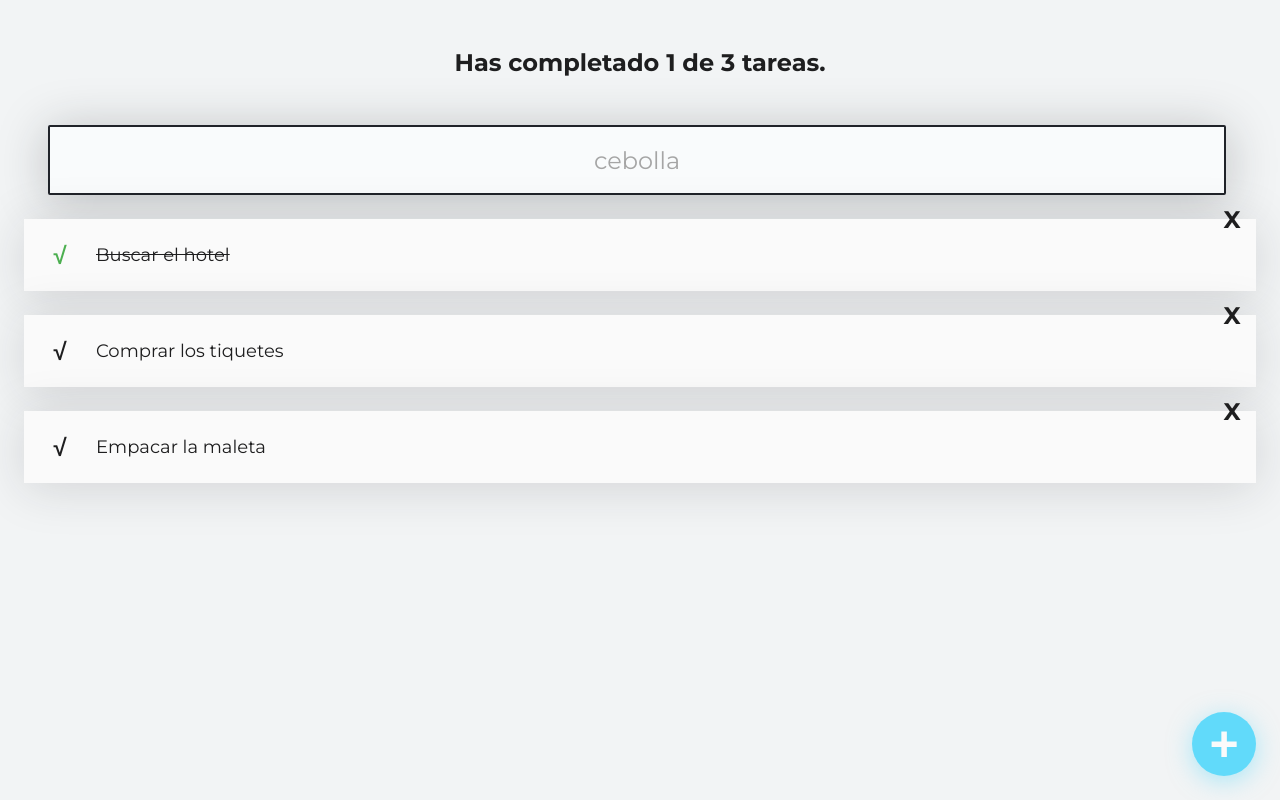
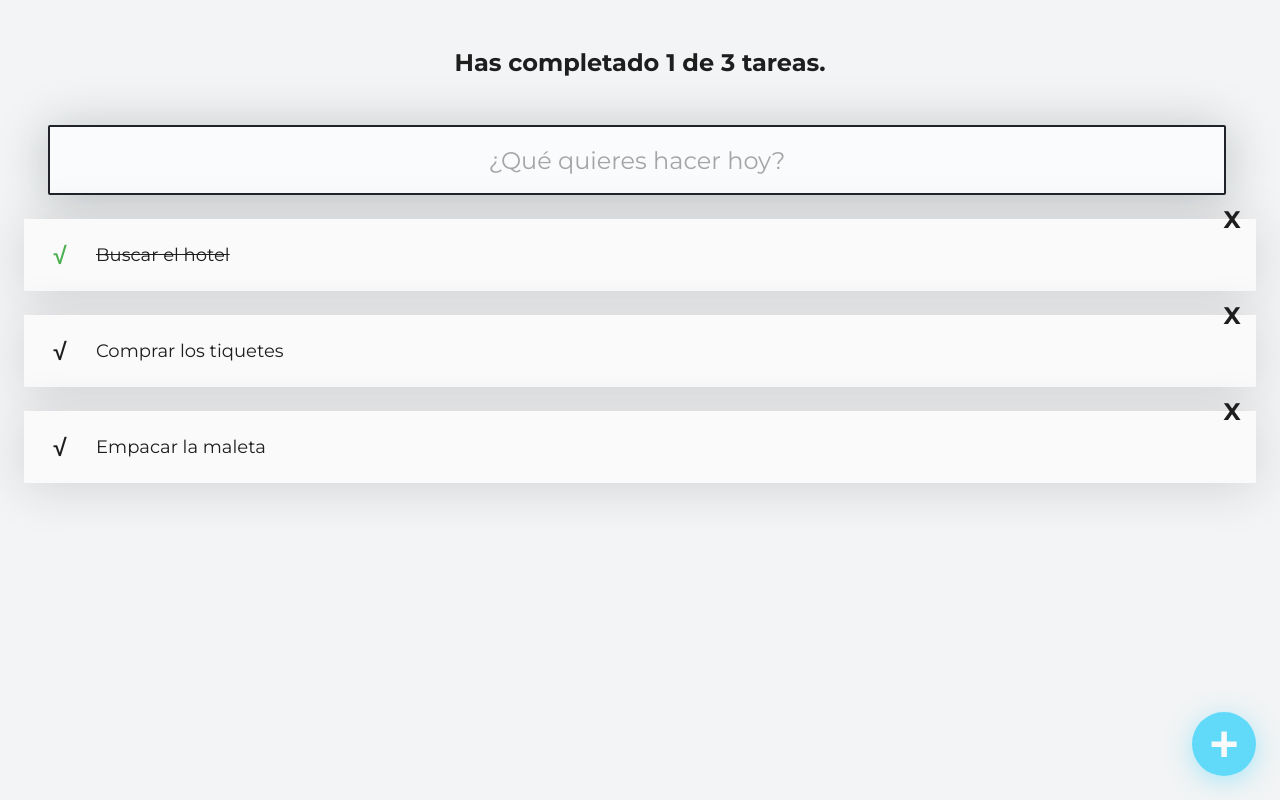
Before and after one commit to pabloa1311/todo-project, a React (Create React App) app: page / in a window 1280 px wide. Built offline with nearby package versions, Linux system fonts and the light colour scheme.

Commit message:
minor change in the search component Placeholder

```diff
--- a/src/components/TodoSearch.js
+++ b/src/components/TodoSearch.js
@@ -9,7 +9,7 @@ function TodoSearch({searchValue, setSearchValue}) {
     }
   return (
     <>
-    <input className="TodoSearch" placeholder="cebolla"
+    <input className="TodoSearch" placeholder="¿Qué quieres hacer hoy?"
     value={searchValue}
     onChange={onValueChange} />
     </>
```
